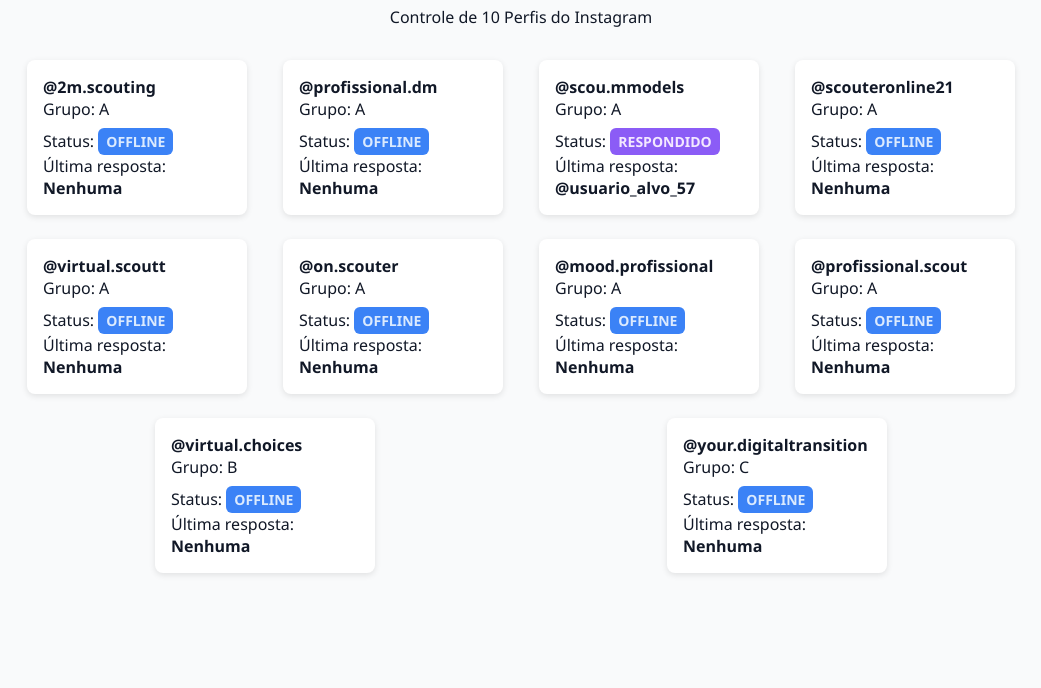
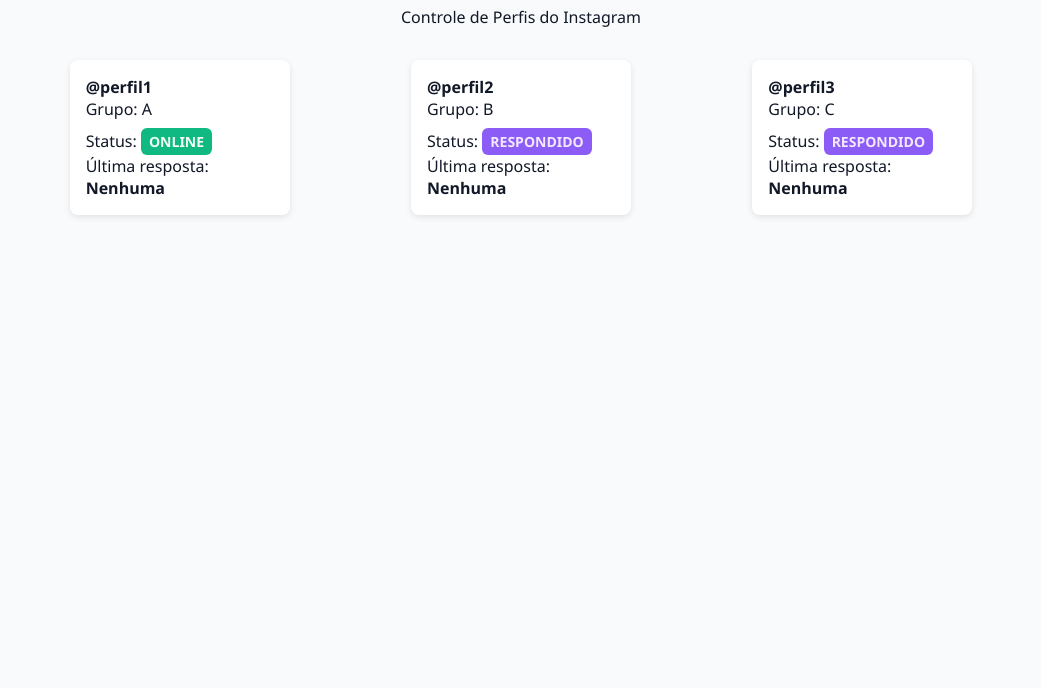
Before and after one commit to PriHL/elitte-chatbot, a website: page index.html in a window 1280 px wide. Shown: the part 112-800 px from the top of the page, without its empty margins (119-1160 px from the left). Drawn offline with Linux system fonts and the light colour scheme.

Commit message:
Add files via upload

```diff
--- a/index.html
+++ b/index.html
@@ -2,18 +2,19 @@
 <html lang="pt-br">
 <head>
   <meta charset="UTF-8" />
-  <title>Elitte Chat Manager</title>
+  <title>PHL Chat Manager</title>
   <link rel="stylesheet" href="style.css" />
+  <meta name="viewport" content="width=device-width, initial-scale=1.0" />
 </head>
 <body>
   <div class="container">
-    <h1>Elitte Chat Manager</h1>
-    <p>Controle de 10 Perfis do Instagram</p>
+    <h1>PHL Chat Manager</h1>
+    <p>Controle de Perfis do Instagram</p>
 
     <div class="profiles-grid" id="profilesContainer"></div>
   </div>
 
-  <!-- Scripts -->
+  <!-- Lógica do painel web -->
   <script src="script.js"></script>
 </body>
 </html>
--- a/script.js
+++ b/script.js
@@ -1,21 +1,12 @@
- // Dados dos perfis do Instagram
+// Dados simulados dos perfis do Instagram
 const profiles = [
-  // Grupo A - pessoas físicas
-  { id: 1, username: "2m.scouting", password: "dfgo000", grupo: "A" },
-  { id: 2, username: "profissional.dm", password: "bhgo82", grupo: "A" },
-  { id: 3, username: "scou.mmodels", password: "mkt1928", grupo: "A" },
-  { id: 4, username: "scouteronline21", password: "arl1313", grupo: "A" },
-  { id: 5, username: "virtual.scoutt", password: "gup0909", grupo: "A" },
-  { id: 6, username: "on.scouter", password: "gup0909", grupo: "A" },
-  { id: 7, username: "mood.profissional", password: "luu333", grupo: "A" },
-  { id: 8, username: "profissional.scout", password: "jj900000", grupo: "A" },
-  { id: 9, username: "virtual.choices", password: "verdade", grupo: "B" },
-  { id: 10, username: "your.digitaltransition", password: "verdade", grupo: "C" }
+  { username: "perfil1", grupo: "A", status: "offline", lastReplied: null },
+  { username: "perfil2", grupo: "B", status: "offline", lastReplied: null },
+  { username: "perfil3", grupo: "C", status: "offline", lastReplied: null }
 ];
 
-const profileContainer = document.getElementById("profilesContainer");
-
-function updateDashboard() {
+function updateDashboard(profiles) {
+  const profileContainer = document.getElementById("profilesContainer");
   profileContainer.innerHTML = "";
 
   profiles.forEach(profile => {
@@ -40,20 +31,16 @@
   });
 }
 
-// Simula mudança de status dos perfis
+// Atualiza dados a cada 5 segundos
 setInterval(() => {
-  profiles.forEach(profile => {
-    if (Math.random() > 0.9) {
-      profile.status = "respondido";
-      profile.lastReplied = `@usuario_alvo_${Math.floor(Math.random() * 1000)}`;
-    } else if (Math.random() > 0.5) {
-      profile.status = "sending";
-    } else {
-      profile.status = "offline";
-    }
-  });
+  const updatedProfiles = [...profiles].map(p => ({
+    ...p,
+    status: ['online', 'offline', 'sending', 'respondido'][Math.floor(Math.random() * 4)],
+    lastReplied: Math.random() > 0.9 ? `@usuario_alvo_${Math.floor(Math.random() * 1000)}` : p.lastReplied
+  }));
 
-  updateDashboard();
+  updateDashboard(updatedProfiles);
 }, 5000);
 
-updateDashboard(); // Primeira renderização
+// Carrega dados iniciais
+updateDashboard(profiles);
```
